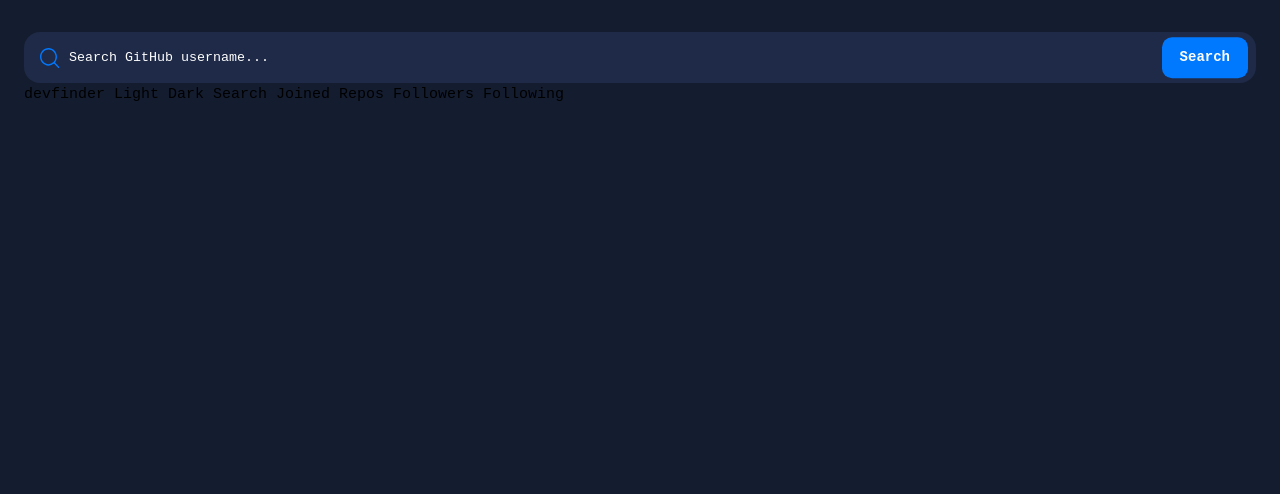
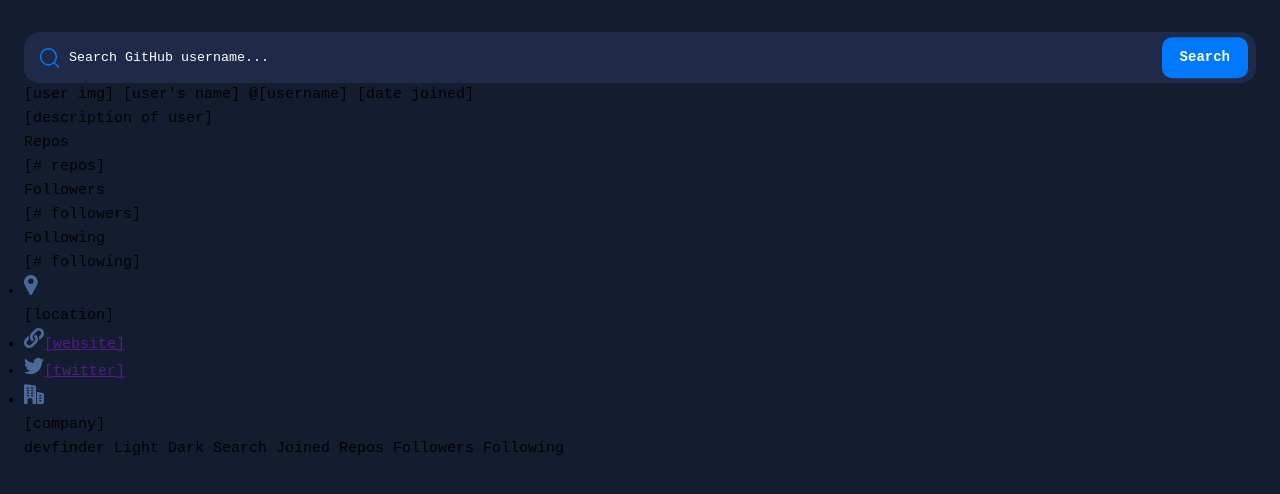
Before and after one commit to maishamir/github-user-app, a React (Vite) app: page / in a window 1280 px wide. Shown: the top 494 px of the page. Built offline with nearby package versions, Linux system fonts and the light colour scheme.

Commit message:
basic 'layout' of elements — no styling yet

```diff
--- a/src/App.jsx
+++ b/src/App.jsx
@@ -1,12 +1,13 @@
 import "./App.scss";
 import SearchBar from "./components/SearchBar/SearchBar";
+import UserCard from "./components/UserCard/UserCard";
 
 function App() {
   return (
     <main className="app">
       <SearchBar />
-      devfinder Light Dark  Search Joined Repos
-      Followers Following
+      <UserCard />
+      devfinder Light Dark Search Joined Repos Followers Following
     </main>
   );
 }
--- /dev/null
+++ b/src/components/UserCard/UserCard.jsx
@@ -0,0 +1,57 @@
+import React from 'react'
+import locIcon from "../../assets/icons/icon-location.svg";
+import websiteIcon from "../../assets/icons/icon-website.svg";
+import twitterIcon from "../../assets/icons/icon-twitter.svg";
+import companyIcon from "../../assets/icons/icon-company.svg";
+
+function UserCard() {
+  return (
+    <section className="userCard">
+      <div className="userInfo">
+        [user img] [user's name]
+        @[username]
+        [date joined]
+      </div>
+
+      <p className="userDescription">
+        [description of user]
+      </p>
+
+      <div className="userStats">
+        <div>
+          <p className="label">Repos</p>
+          <p>[# repos]</p>
+        </div>
+        <div>
+          <p className="label">Followers</p>
+          <p>[# followers]</p>
+        </div>
+        <div>
+          <p className="label">Following</p>
+          <p>[# following]</p>
+        </div>
+      </div>
+
+      <ul className="userSocials">
+        <li>
+          <img src={locIcon} alt="" />
+          <p>[location]</p>
+        </li>
+        <li>
+          <img src={websiteIcon} alt="" />
+          <a href="">[website]</a>
+        </li>
+        <li>
+          <img src={twitterIcon} alt="" />
+          <a href="">[twitter]</a>
+        </li>
+        <li>
+          <img src={companyIcon} alt="" />
+          <p>[company]</p>
+        </li>
+      </ul>
+    </section>
+  )
+}
+
+export default UserCard
```
Also changed, not shown: src/components/UserCard/UserCard.scss (added).
